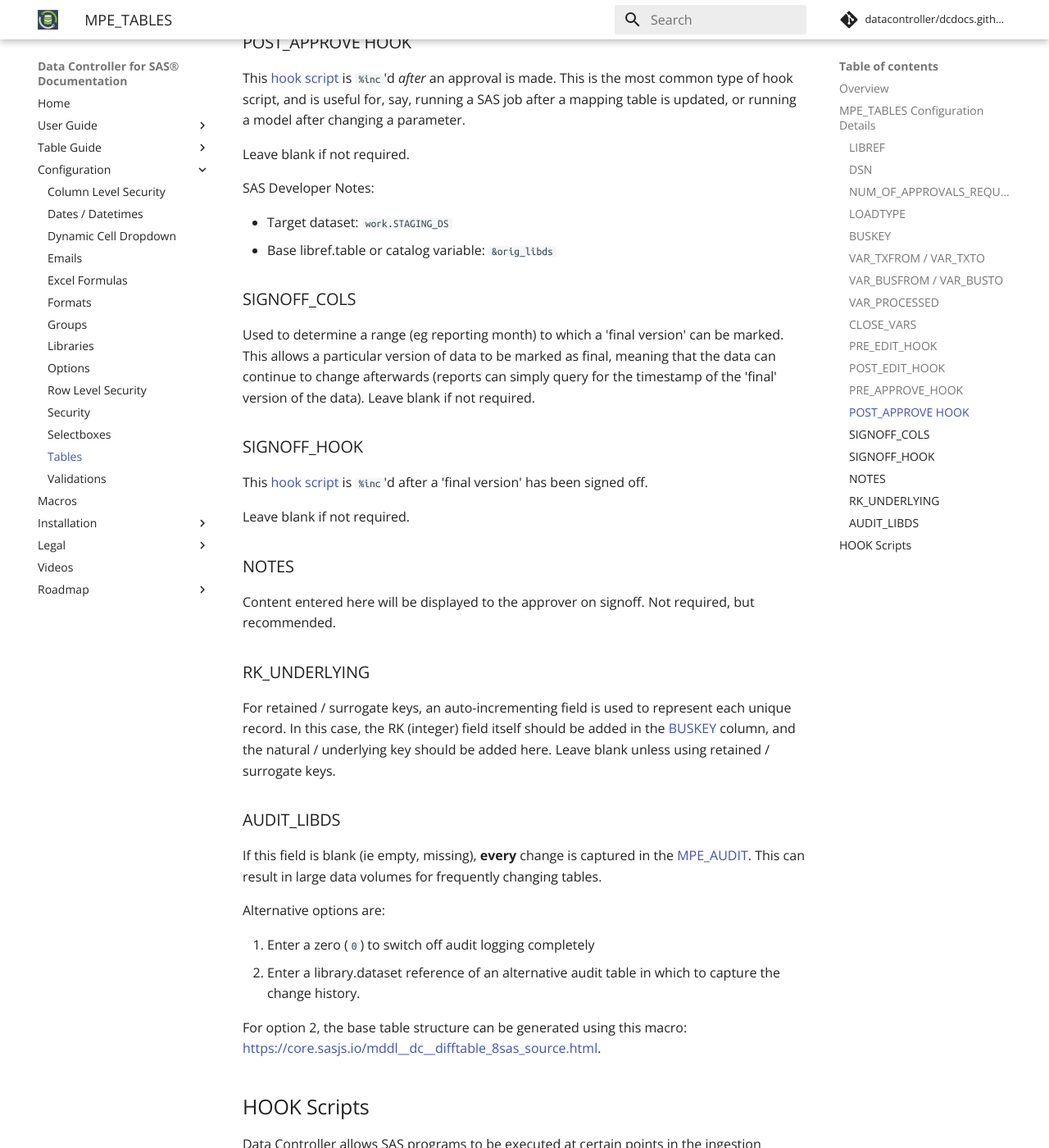
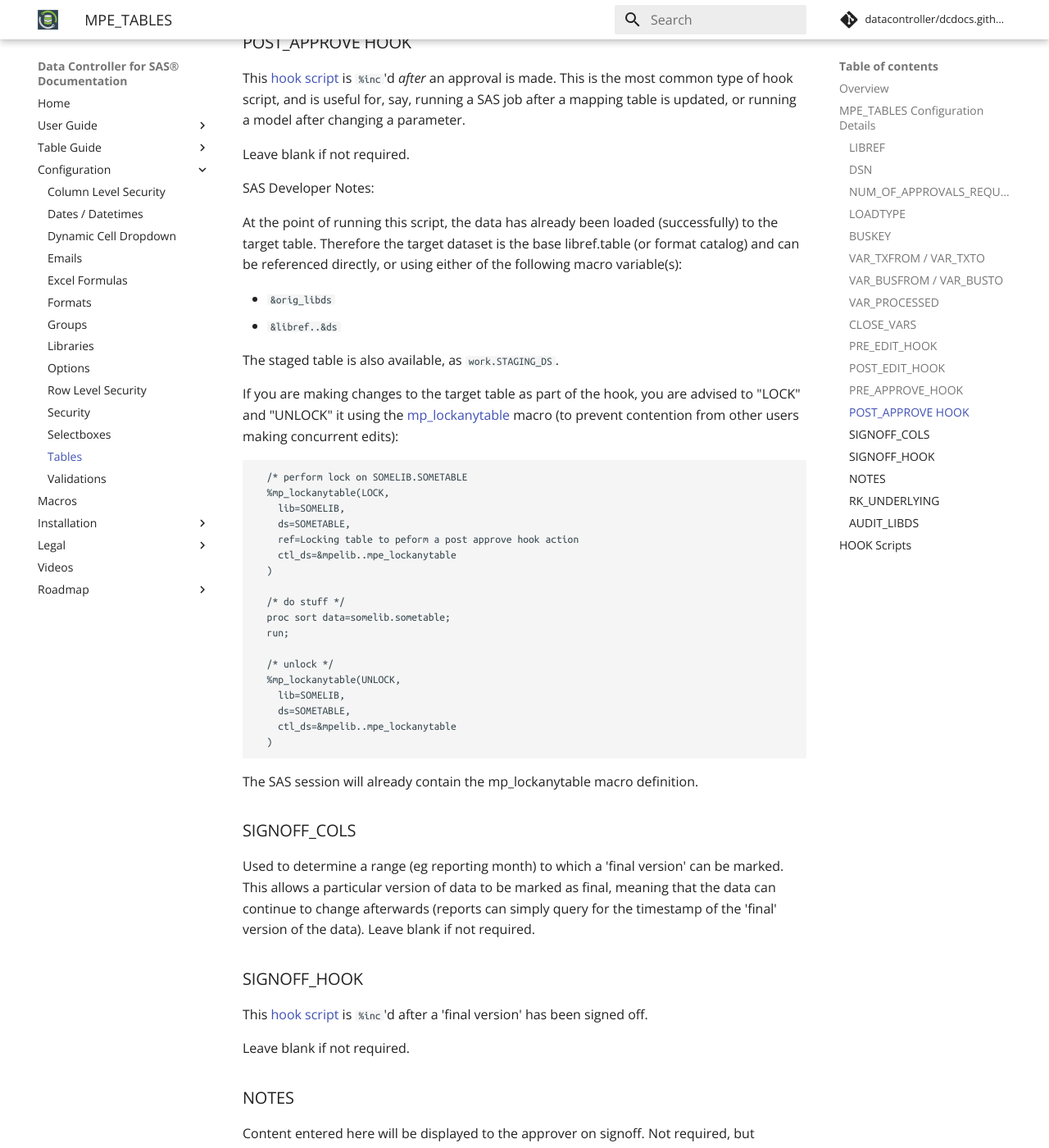
Before and after one commit to datacontroller/docs.datacontroller.io, an MkDocs documentation site: the page built from docs/dcc-tables.md, in a window 1280 px wide and 1400 px high, scrolled down 3868 px. Shown: the whole window at 82% size. Built offline with MkDocs 1.6.1 and Material for MkDocs 9.7.7, drawn with Linux system fonts in a browser that asks for light colours; comment, search, counter and statistics services are not loaded.

Commit message:
Update dcc-tables.md

````diff
--- a/docs/dcc-tables.md
+++ b/docs/dcc-tables.md
@@ -123,8 +123,36 @@
 
 SAS Developer Notes:
 
-* Target dataset: `work.STAGING_DS`
-* Base libref.table or catalog variable:   `&orig_libds`
+At the point of running this script, the data has already been loaded (successfully) to the target table. Therefore the target dataset is the base libref.table (or format catalog) and can be referenced directly, or using either of the following macro variable(s):
+
+* `&orig_libds`
+* `&libref..&ds`
+
+The staged table is also available, as `work.STAGING_DS`.
+
+If you are making changes to the target table as part of the hook, you are advised to "LOCK" and "UNLOCK" it using the [mp_lockanytable](https://core.sasjs.io/mp__lockanytable_8sas.html) macro (to prevent contention from other users making concurrent edits):
+
+```
+  /* perform lock on SOMELIB.SOMETABLE
+  %mp_lockanytable(LOCK,
+    lib=SOMELIB,
+    ds=SOMETABLE,
+    ref=Locking table to peform a post approve hook action
+    ctl_ds=&mpelib..mpe_lockanytable
+  )
+
+  /* do stuff */
+  proc sort data=somelib.sometable;
+  run;
+
+  /* unlock */
+  %mp_lockanytable(UNLOCK,
+    lib=SOMELIB,
+    ds=SOMETABLE,
+    ctl_ds=&mpelib..mpe_lockanytable
+  )
+```
+The SAS session will already contain the mp_lockanytable macro definition.
 
 
 ### SIGNOFF_COLS
````
